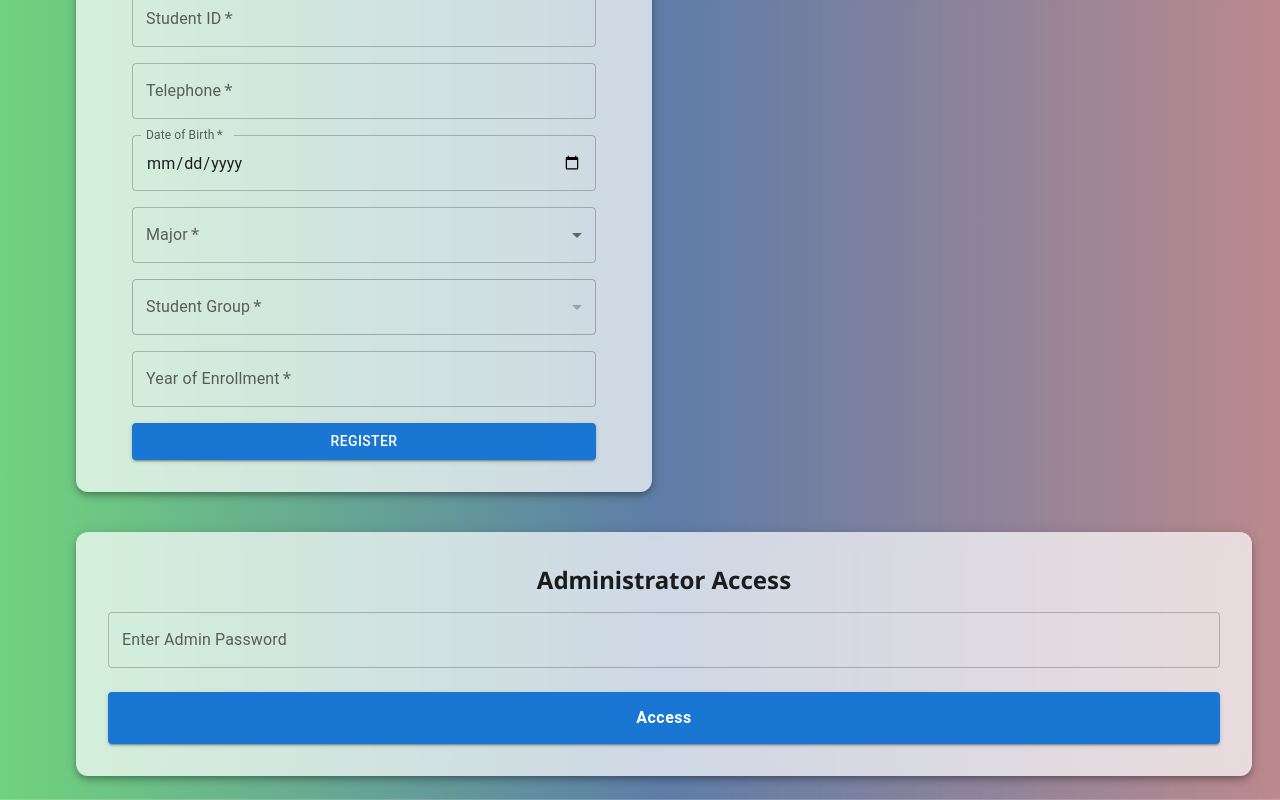
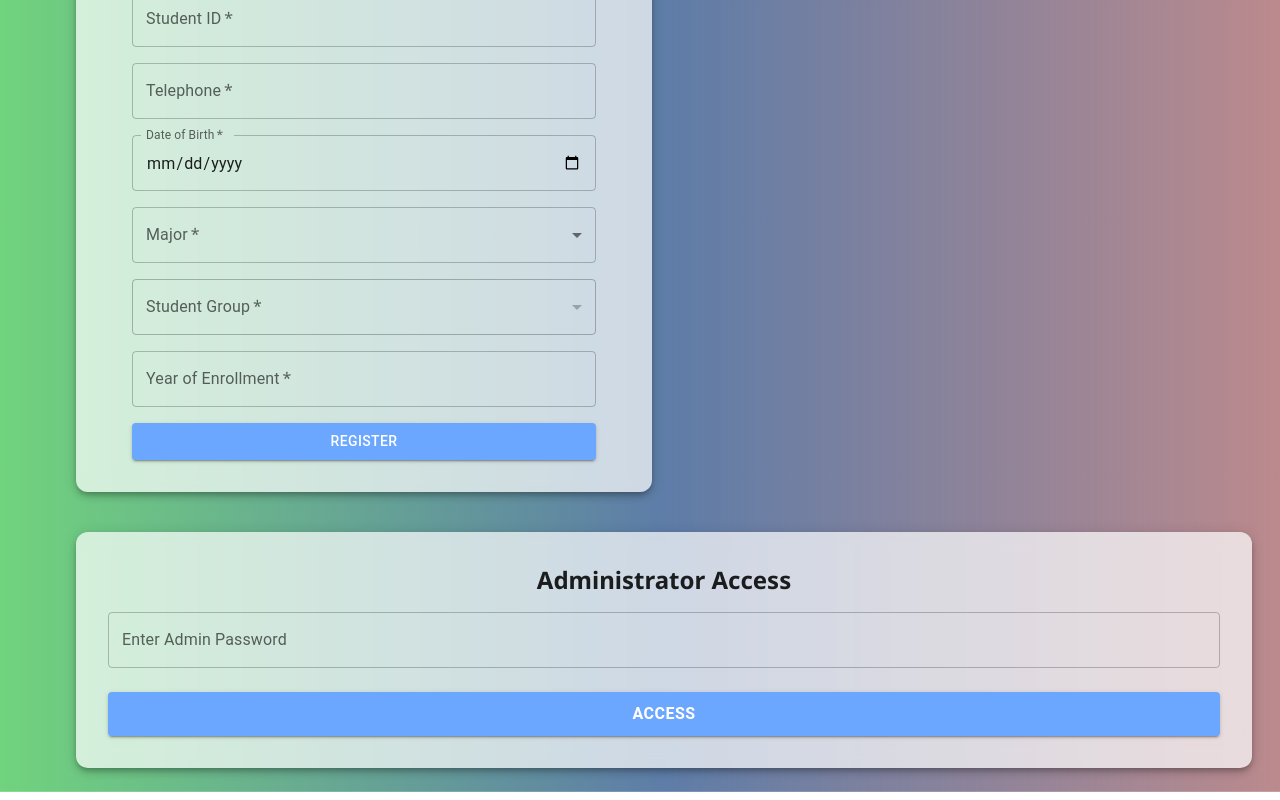
Before and after one commit to ErickRabocse/llh, a React (Vite) app in the folder student-app/: page / in a window 1280 px wide. Shown: the part 540-1340 px from the top of the page. Built offline with nearby package versions, Linux system fonts and the light colour scheme.

Commit message:
styling the button color

```diff
--- a/student-app/src/components/RegistrationForm.jsx
+++ b/student-app/src/components/RegistrationForm.jsx
@@ -200,7 +200,13 @@ const RegistrationForm = () => {
           sx={{ mb: 2 }}
           autoComplete="off"
         />
-        <Button variant="contained" color="primary" fullWidth type="submit" sxz>
+        <Button
+          variant="contained"
+          fullWidth
+          type="submit"
+          sxz
+          style={{ backgroundColor: '#6ba6ff', color: 'white' }}
+        >
           Register
         </Button>
       </form>
--- a/student-app/src/components/SessionForm.jsx
+++ b/student-app/src/components/SessionForm.jsx
@@ -129,9 +129,9 @@ const SessionForm = () => {
 
       <Button
         variant="contained"
-        color="primary"
         fullWidth
         onClick={handleSearch}
+        style={{ backgroundColor: '#6ba6ff', color: 'white' }}
       >
         Log a Session
       </Button>
--- a/student-app/src/pages/Home.jsx
+++ b/student-app/src/pages/Home.jsx
@@ -49,7 +49,6 @@ const Home = () => {
         // backgroundPosition: 'center',
         // backgroundRepeat: 'no-repeat',
       }}
-      style={{ width: '100%' }} // ✅ Removed `height: 100%` to allow scrolling
     >
       <MorphingBackground />{' '}
       {/* ✅ Keeps the animation while allowing scrolling */}
@@ -157,13 +156,14 @@ const Home = () => {
             <Button
               fullWidth
               variant="contained"
-              color="primary"
               onClick={handleAdminLogin}
               sx={{
-                py: 1.5,
+                py: 1,
                 fontSize: '1rem',
                 fontWeight: 'bold',
-                textTransform: 'none',
+                textTransform: 'uppercase',
+                backgroundColor: '#6ba6ff',
+                color: 'white',
               }}
             >
               Access
```
